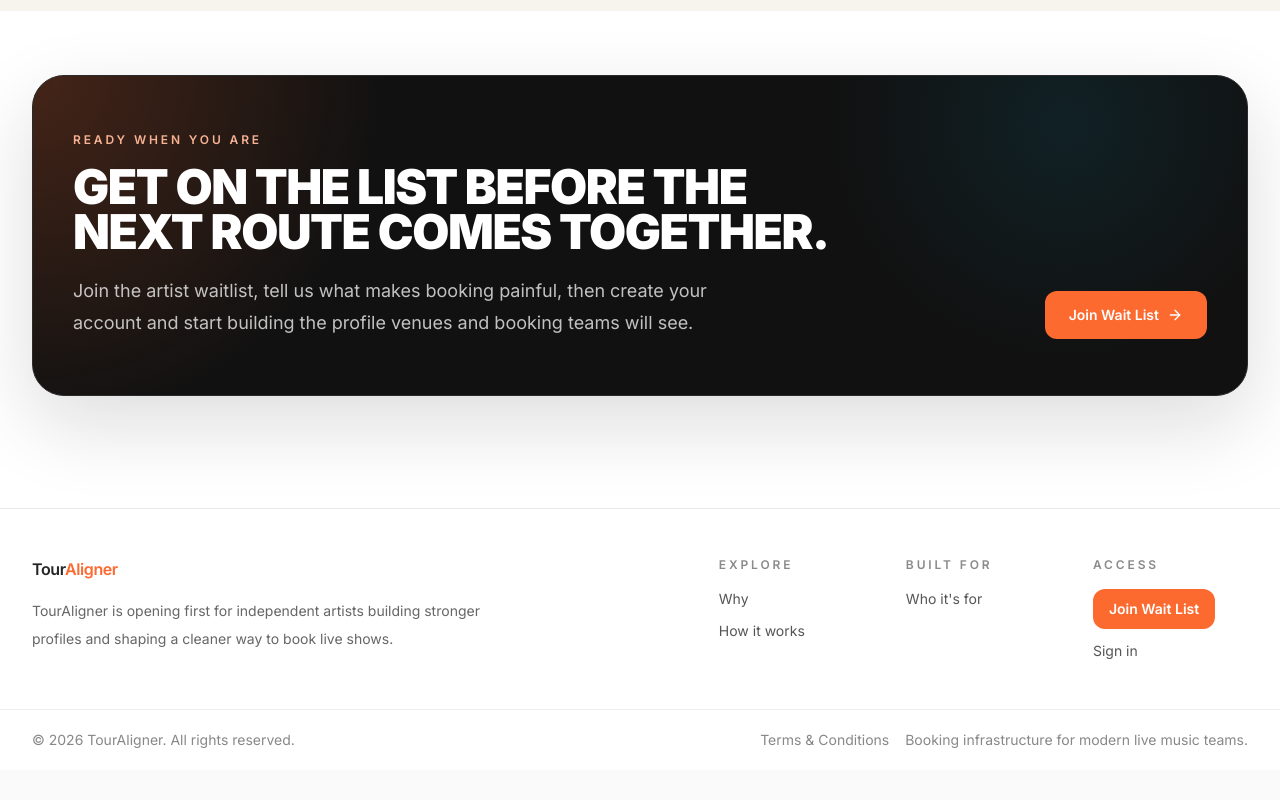
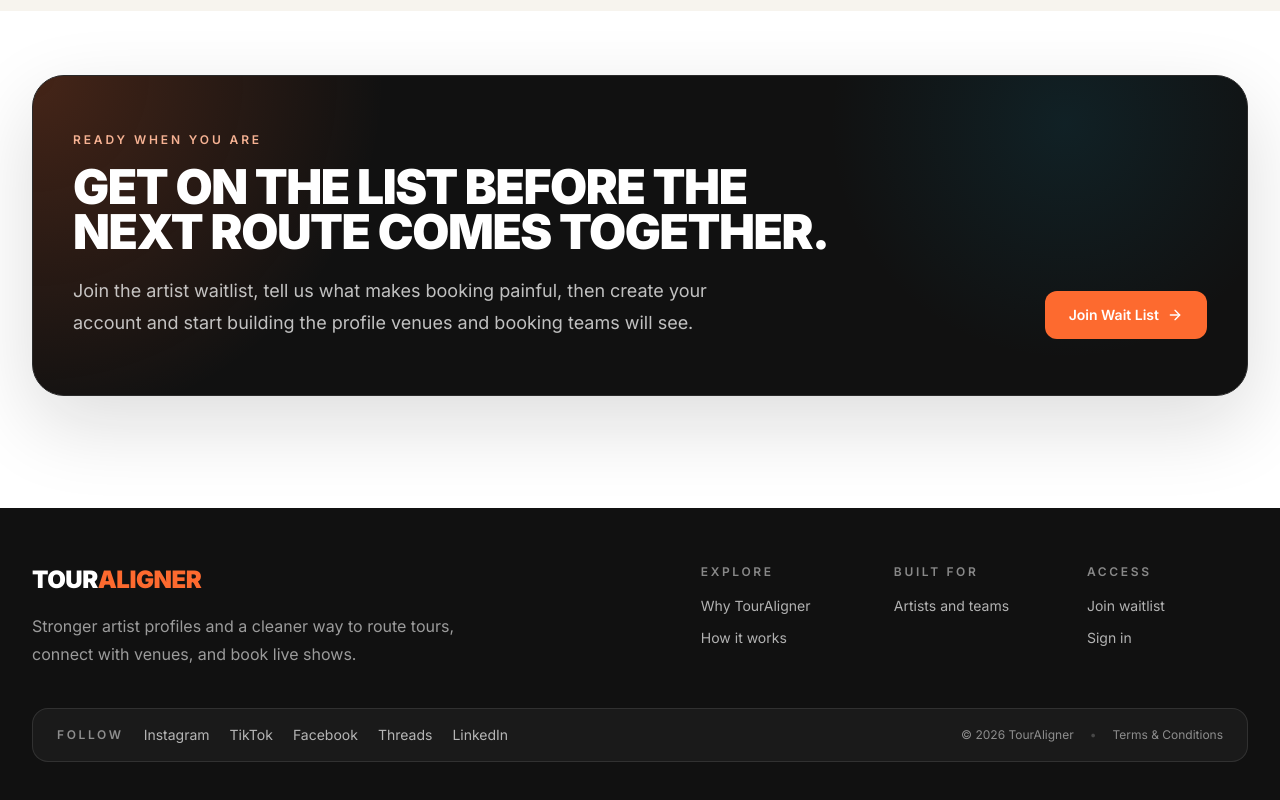
Before and after one commit to hearsayrock/tour-aligner, a Next.js app: page / in a window 1280 px wide. Shown: the part 2448-3248 px from the top of the page. Before the commit the page ends 3218 px from the top, so only its background shows below. Built offline with nearby package versions, Linux system fonts and the light colour scheme; no server answers; a web font is replaced by a local one.

Commit message:
Polish landing page footer and add social links

```diff
--- a/src/components/marketing/Footer.tsx
+++ b/src/components/marketing/Footer.tsx
@@ -1,68 +1,106 @@
 import Link from 'next/link'
 import { WaitlistButton } from '@/components/marketing/WaitlistButton'
 
+const socialLinks = [
+  { label: 'Instagram', href: 'https://www.instagram.com/touraligner/' },
+  { label: 'TikTok', href: 'https://www.tiktok.com/@touraligner' },
+  { label: 'Facebook', href: 'https://www.facebook.com/profile.php?id=61590592556263' },
+  { label: 'Threads', href: 'https://www.threads.com/@touraligner' },
+  { label: 'LinkedIn', href: 'https://www.linkedin.com/company/tour-aligner' },
+]
+
+const footerLinkClass = 'text-sm text-white/68 transition-colors hover:text-white'
+
 export function Footer() {
   return (
-    <footer className="border-t border-[#E8E8E8] bg-white">
-      <div className="mx-auto grid max-w-7xl gap-10 px-6 py-12 lg:grid-cols-[1.1fr_0.9fr] lg:px-8">
-        <div className="max-w-md">
-          <Link href="/" className="font-semibold tracking-tight text-[#252525]">
+    <footer className="bg-[#111111] text-white">
+      <div className="mx-auto max-w-7xl px-6 py-12 sm:py-14 lg:px-8">
+        <div className="grid gap-10 lg:grid-cols-[1.05fr_0.95fr] lg:gap-16">
+          <div className="max-w-lg">
+            <Link
+              href="/"
+              className="inline-flex font-[var(--font-barlow)] text-2xl font-black uppercase tracking-[-0.02em] text-white"
+            >
               Tour<span className="text-[#FD6A2F]">Aligner</span>
             </Link>
-          <p className="mt-4 text-sm leading-7 text-[#666666]">
-            TourAligner is opening first for independent artists building stronger
-            profiles and shaping a cleaner way to book live shows.
+            <p className="mt-4 max-w-md text-sm leading-7 text-white/58 sm:text-base">
+              Stronger artist profiles and a cleaner way to route tours, connect with venues,
+              and book live shows.
             </p>
           </div>
 
-        <div className="grid gap-8 sm:grid-cols-3">
+          <nav
+            aria-label="Footer navigation"
+            className="grid grid-cols-2 gap-x-8 gap-y-8 sm:grid-cols-3"
+          >
             <div>
-            <p className="text-xs font-semibold uppercase tracking-[0.24em] text-[#8A8A8A]">
+              <p className="text-xs font-semibold uppercase tracking-[0.22em] text-white/50">
                 Explore
               </p>
-            <div className="mt-4 space-y-3 text-sm text-[#555555]">
-              <Link href="/#product" className="block transition-colors hover:text-[#111111]">
-                Why
+              <div className="mt-4 flex flex-col items-start gap-3">
+                <Link href="/#product" className={footerLinkClass}>
+                  Why TourAligner
                 </Link>
-              <Link href="/#workflow" className="block transition-colors hover:text-[#111111]">
+                <Link href="/#workflow" className={footerLinkClass}>
                   How it works
                 </Link>
               </div>
             </div>
 
             <div>
-            <p className="text-xs font-semibold uppercase tracking-[0.24em] text-[#8A8A8A]">
+              <p className="text-xs font-semibold uppercase tracking-[0.22em] text-white/50">
                 Built for
               </p>
-            <div className="mt-4 space-y-3 text-sm text-[#555555]">
-              <Link href="/#audiences" className="block transition-colors hover:text-[#111111]">
-                Who it&apos;s for
+              <div className="mt-4 flex flex-col items-start gap-3">
+                <Link href="/#audiences" className={footerLinkClass}>
+                  Artists and teams
                 </Link>
               </div>
             </div>
 
             <div>
-            <p className="text-xs font-semibold uppercase tracking-[0.24em] text-[#8A8A8A]">
+              <p className="text-xs font-semibold uppercase tracking-[0.22em] text-white/50">
                 Access
               </p>
-            <div className="mt-4 space-y-3 text-sm text-[#555555]">
-              <WaitlistButton label="Join Wait List" />
-              <Link href="/login" className="block transition-colors hover:text-[#111111]">
+              <div className="mt-4 flex flex-col items-start gap-3">
+                <WaitlistButton
+                  label="Join waitlist"
+                  className="!min-h-0 !justify-start !rounded-none !bg-transparent !px-0 !py-0 !font-normal !text-white/68 hover:!bg-transparent hover:!text-white focus-visible:!ring-offset-[#111111]"
+                />
+                <Link href="/login" className={footerLinkClass}>
                   Sign in
                 </Link>
               </div>
             </div>
-        </div>
+          </nav>
         </div>
 
-      <div className="border-t border-[#EEEEEE]">
-        <div className="mx-auto flex max-w-7xl flex-col gap-3 px-6 py-5 text-sm text-[#888888] sm:flex-row sm:items-center sm:justify-between lg:px-8">
-          <span>&copy; {new Date().getFullYear()} TourAligner. All rights reserved.</span>
-          <div className="flex items-center gap-4">
-            <Link href="/terms" className="transition-colors hover:text-[#252525]">
+        <div className="mt-10 flex flex-col gap-5 rounded-2xl border border-white/10 bg-white/[0.04] px-5 py-4 sm:px-6 lg:flex-row lg:items-center lg:justify-between">
+          <div className="flex flex-wrap items-center gap-x-5 gap-y-2.5">
+            <span className="text-xs font-semibold uppercase tracking-[0.22em] text-white/50">
+              Follow
+            </span>
+            {socialLinks.map((social) => (
+              <a
+                key={social.label}
+                href={social.href}
+                target="_blank"
+                rel="noopener noreferrer"
+                className={footerLinkClass}
+              >
+                {social.label}
+              </a>
+            ))}
+          </div>
+
+          <div className="flex flex-wrap items-center gap-x-4 gap-y-2 text-xs text-white/50">
+            <span>&copy; {new Date().getFullYear()} TourAligner</span>
+            <span aria-hidden="true" className="text-white/20">
+              •
+            </span>
+            <Link href="/terms" className="transition-colors hover:text-white/75">
               Terms &amp; Conditions
             </Link>
-            <span>Booking infrastructure for modern live music teams.</span>
           </div>
         </div>
       </div>
```
Lines whose indentation alone changed are shown as unchanged.
